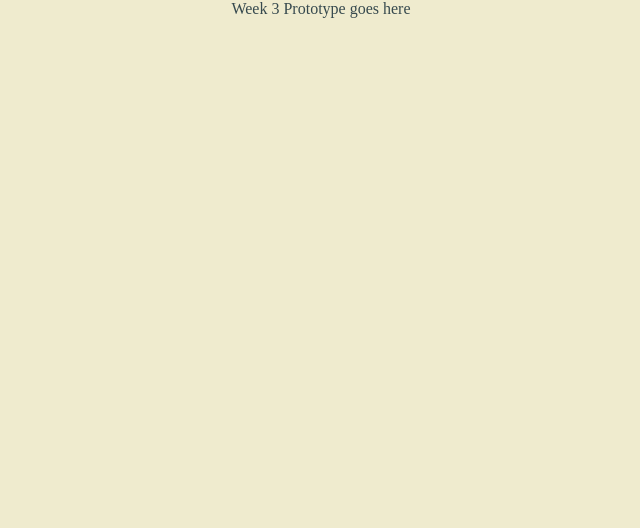
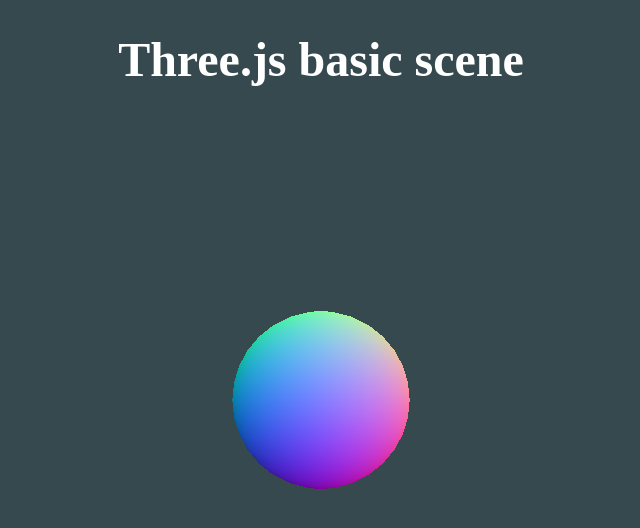
Before and after one commit to twilightzone23/IASC-2P02, a plain HTML site: page week3/index.html in a window 1280 px wide. Shown: the whole page, without its empty margins (319-959 px from the left). Drawn offline with nearby package versions, Linux system fonts and the light colour scheme.

Commit message:
add basic scene

```diff
--- a/week3/index.html
+++ b/week3/index.html
@@ -1,4 +1,24 @@
+<!DOCTYPE html>
 <head>
-    <link rel="stylesheet" href="../style.css">
+    <title>Basic Scene Prototype</title>
+
+    <!-- css -->
+    <link rel="stylesheet" href="style.css">
+
+    <!--three.js importmap-->
+    <script type="importmap">
+        {
+            "imports": {
+                "three": "https://ga.jspm.io/npm:three@0.160.0/build/three.module.js"
+            }
+        }
+
+    </script>
+
+    <!-- three.js scene-->
+    <script src="script.js" type="module"></script>
 </head>
-Week 3 Prototype goes here
+<body>
+    <h1>Three.js basic scene</h1>
+    <canvas class="webgl"></canvas>
+</body>
--- /dev/null
+++ b/week3/script.js
@@ -0,0 +1,62 @@
+import * as THREE from "three"
+
+/***********
+** SCENE **
+***********/
+// Canvas
+const canvas = document.querySelector('.webgl')
+
+// Scene
+const scene = new THREE.Scene()
+scene.background = new THREE.Color('#36494E')
+
+// Camera
+const camera = new THREE.PerspectiveCamera(
+    75,
+    window.innerWidth / window.innerHeight,
+    0.1,
+    100
+)
+camera.position.set(0, 0, 5)
+scene.add(camera)
+
+// Renderer
+const renderer = new THREE.WebGLRenderer({
+    canvas: canvas
+})
+renderer.setSize(window.innerWidth, window.innerHeight)
+
+/***********
+** MESHES **
+************/
+// testsphere
+const sphereGeometry = new THREE.SphereGeometry(1)
+const sphereMaterial = new THREE.MeshNormalMaterial()
+const testSphere = new THREE.Mesh(sphereGeometry, sphereMaterial)
+
+
+scene.add(testSphere)
+
+/*******************
+** ANIMATION LOOP **
+********************/
+const clock = new THREE.Clock()
+
+// Animate
+const animation = () =>
+{
+    // Return elapsedTime
+    const elapsedTime = clock.getElapsedTime()
+
+    //Animate testSphere
+    testSphere.position.z = Math.sin(elapsedTime)
+
+    // Renderer
+    renderer.render(scene, camera)
+
+    // Request next frame
+    window.requestAnimationFrame(animation)
+
+}
+
+animation()
--- /dev/null
+++ b/week3/style.css
@@ -0,0 +1,13 @@
+.webgl {
+    position: fixed;
+    top: 0;
+    left: 0;
+    outline: none;
+    z-index: -1;
+}
+
+h1{
+    color:white;
+    font-size: 48px;
+    text-align: center;
+}
```
